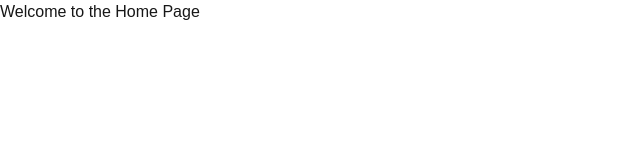
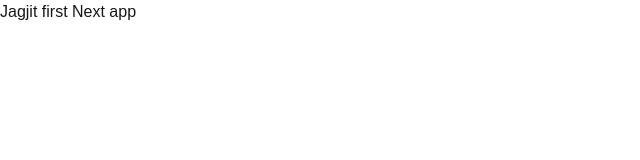
Before and after one commit to MatrixEye0/NEXT-JS, a Next.js app: page / in a window 1280 px wide. Shown: the top 160 px of the page, without its empty margins (0-640 px from the left). Built offline with nearby package versions, Linux system fonts and the light colour scheme.

Commit message:
test next app

```diff
--- a/app/page.js
+++ b/app/page.js
@@ -1,7 +1,7 @@
 const Home = () => {
   return (
     <div>
-      <h1>Welcome to the Home Page</h1>
+      <h1>Jagjit first Next app</h1>
     </div>
   );
 }
```
